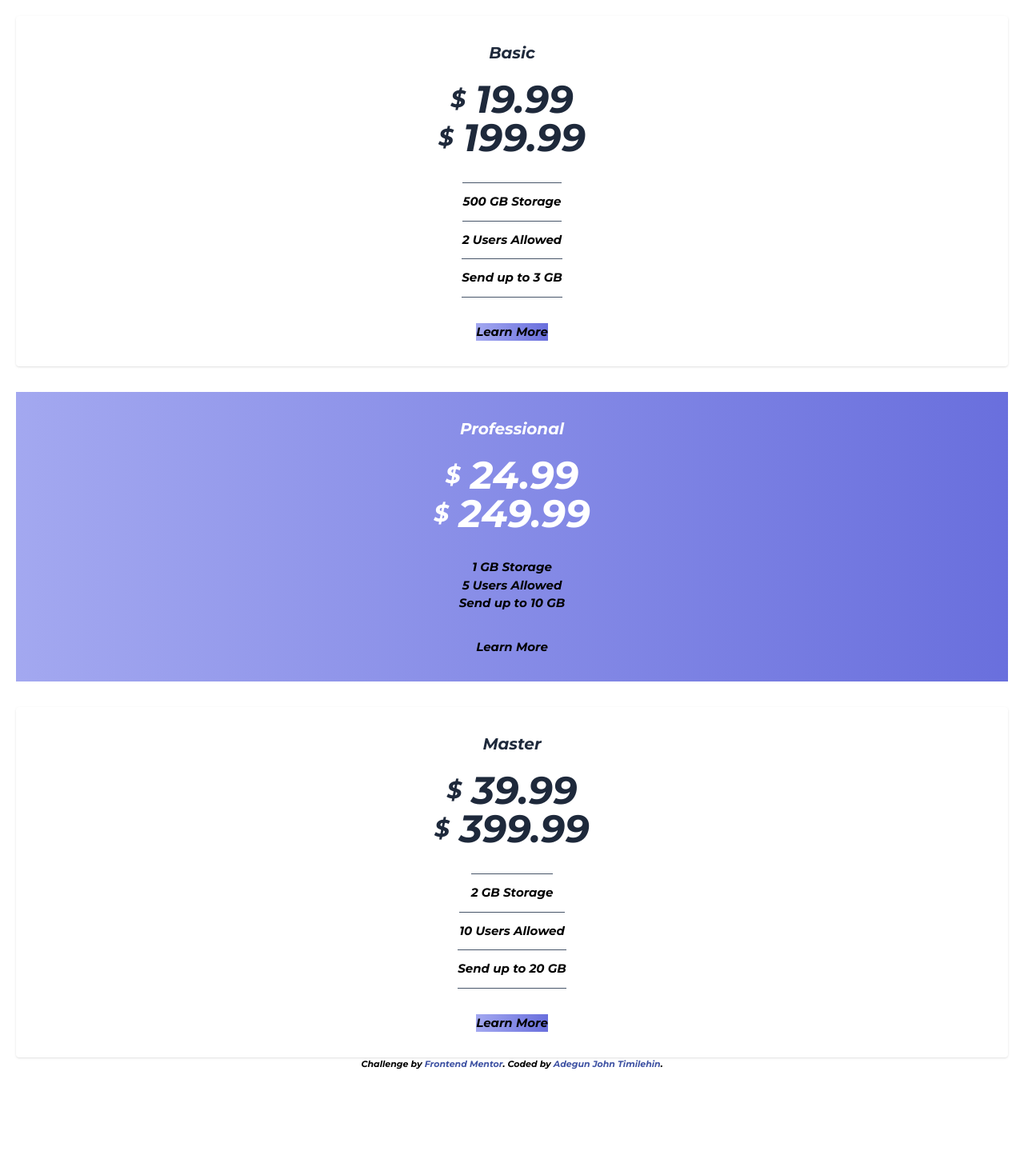
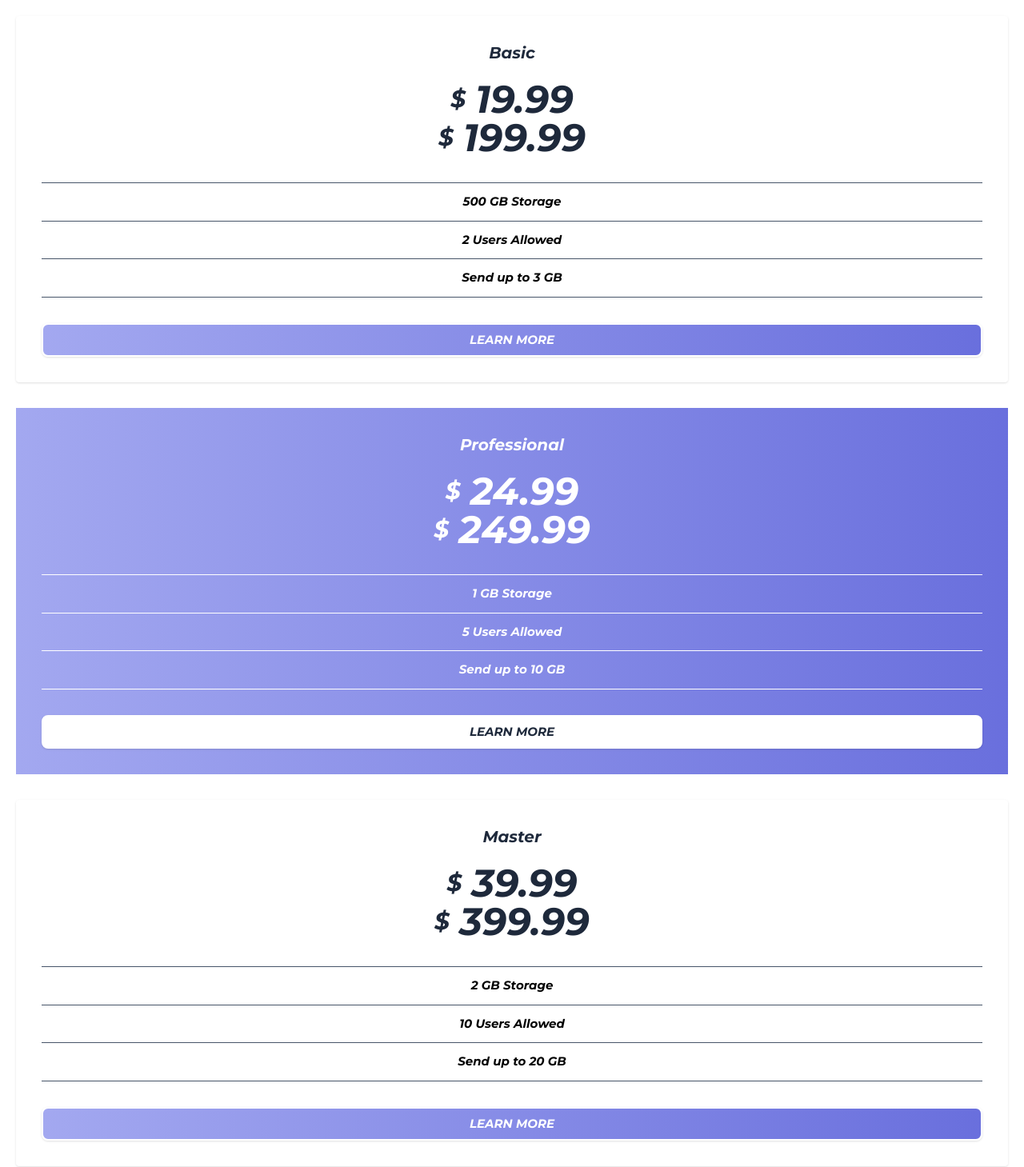
Before and after one commit to johnadegun6/price-component-with-toggle-review, a React (Create React App) app: page / in a window 1280 px wide. Shown: the top 1459 px of the page at 80% size. Before the commit the page ends 1359 px from the top, so only its background shows below. Built offline with nearby package versions, Linux system fonts and the light colour scheme.

Commit message:
transition and hover on button set

```diff
--- a/src/App.js
+++ b/src/App.js
@@ -7,36 +7,36 @@ function App() {
             <h2 className=" text-slate-800 text-xl mb-5 ">Basic</h2>
             <h3 className=" flex items-center text-slate-800 text-5xl justify-center"><span className=" text-3xl mr-3">$</span>19.99</h3>
             <h3 className=" flex items-center text-slate-800 text-5xl justify-center"><span className=" text-3xl mr-3">$</span>199.99</h3>
-            <ul className=" flex items-center justify-center flex-col my-8">
+            <ul className=" flex justify-center flex-col my-8">
               <li className=" border-t py-3 border-slate-600  ">500 GB Storage</li>
               <li className=" border-t py-3 border-slate-600  "> 2 Users Allowed</li>
               <li className=" border-y py-3 border-b border-slate-600  ">Send up to 3 GB</li>
             </ul>
-            <button className="linear-gradient">Learn More</button>
+            <button className=" border-2 linear-gradient text-white py-2 w-full rounded-lg shadow border-2 border-white uppercase cursor-pointer hover:bg-transparent hover:text-white transition-all duration-200">Learn More</button>
           </article>
 
           <article className="linear-gradient p-8 rounded-shadow ">
             <h2 className=" text-xl mb-5 text-white ">Professional</h2>
             <h3 className=" flex items-center text-slate-800 text-5xl justify-center  text-white"><span className=" text-3xl mr-3">$</span>24.99</h3>
             <h3 className=" flex items-center text-slate-800 text-5xl justify-center  text-white"><span className=" text-3xl mr-3">$</span>249.99</h3>
-            <ul className=" flex items-center justify-center flex-col my-8">
-              <li>1 GB Storage</li>
-              <li> 5 Users Allowed</li>
-              <li>Send up to 10 GB</li>
+            <ul className=" flex justify-center flex-col my-8">
+              <li className=" text-white border-t py-3 border-white ">1 GB Storage</li>
+              <li className=" text-white border-t py-3 border-white " > 5 Users Allowed</li>
+              <li className=" text-white border-y py-3 border-white ">Send up to 10 GB</li>
             </ul>
-            <button className="">Learn More</button>
+            <button className=" bg-white text-slate-800 py-2 w-full rounded-lg shadow border-2 border-white uppercase cursor-pointer hover:bg-transparent hover:text-white transition-all duration-200 ">Learn More</button>
           </article>
 
           <article className=" p-8 rounded bg-white shadow ">
             <h2 className=" text-slate-800 text-xl mb-5 ">Master</h2>
             <h3 className=" flex items-center text-slate-800 text-5xl justify-center"><span className=" text-3xl mr-3">$</span>39.99</h3>
             <h3 className=" flex items-center text-slate-800 text-5xl justify-center"><span className=" text-3xl mr-3">$</span>399.99</h3>
-            <ul className=" flex items-center justify-center flex-col my-8">
+            <ul className=" flex justify-center flex-col my-8">
               <li className=" border-t py-3 border-slate-600  ">2 GB Storage</li>
               <li className=" border-t py-3 border-slate-600  "> 10 Users Allowed</li>
               <li className=" border-y py-3 border-b border-slate-600  ">Send up to 20 GB</li>
             </ul>
-            <button className="linear-gradient">Learn More</button>
+            <button className="linear-gradient  text-white py-2 w-full rounded-lg shadow border-2 border-white uppercase cursor-pointer hover:bg-transparent hover:text-white transition-all duration-200">Learn More</button>
           </article>
         </div>
       <div class="attribution">
--- a/src/index.css
+++ b/src/index.css
@@ -30,3 +30,7 @@ body {
 .attribution a {
   color :  hsl(228, 45%, 44%);
 }
+
+.btn {
+  border: 2px solid linear-gradient( 90deg, hsl(236, 72%, 79%) , hsl(237, 63%, 64%));
+}
```
